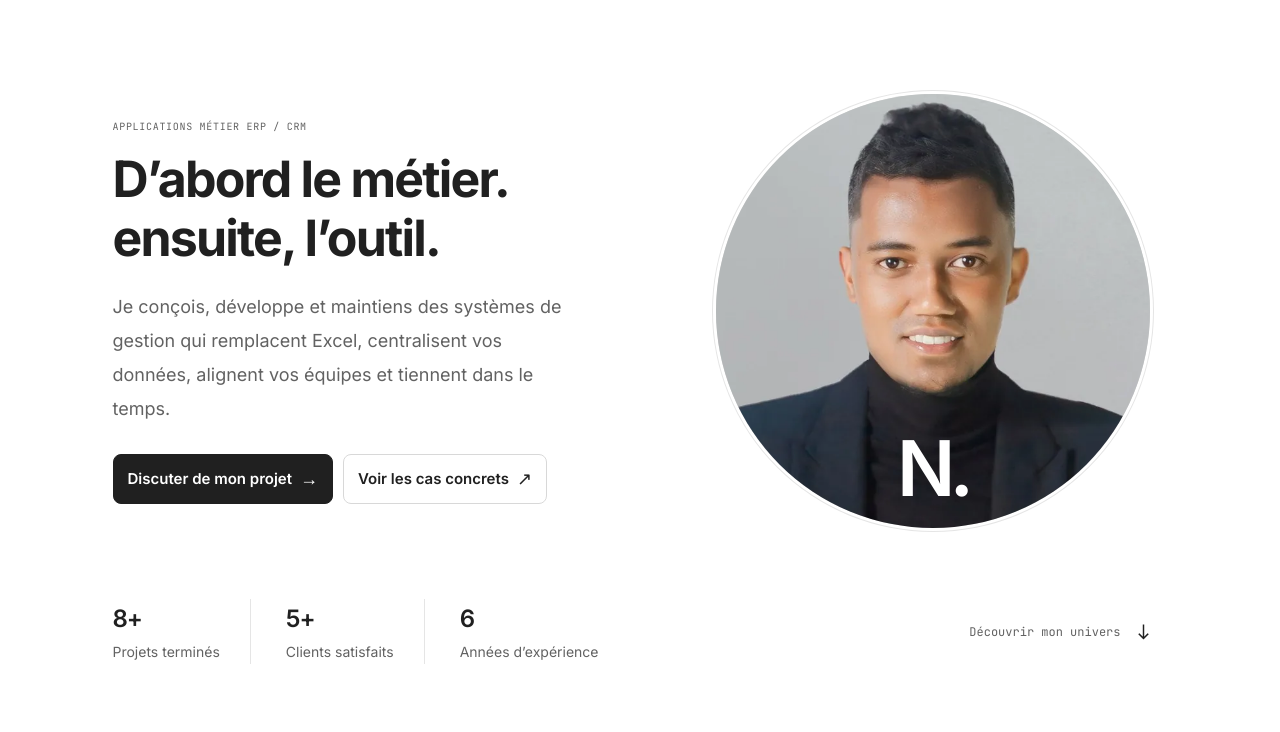
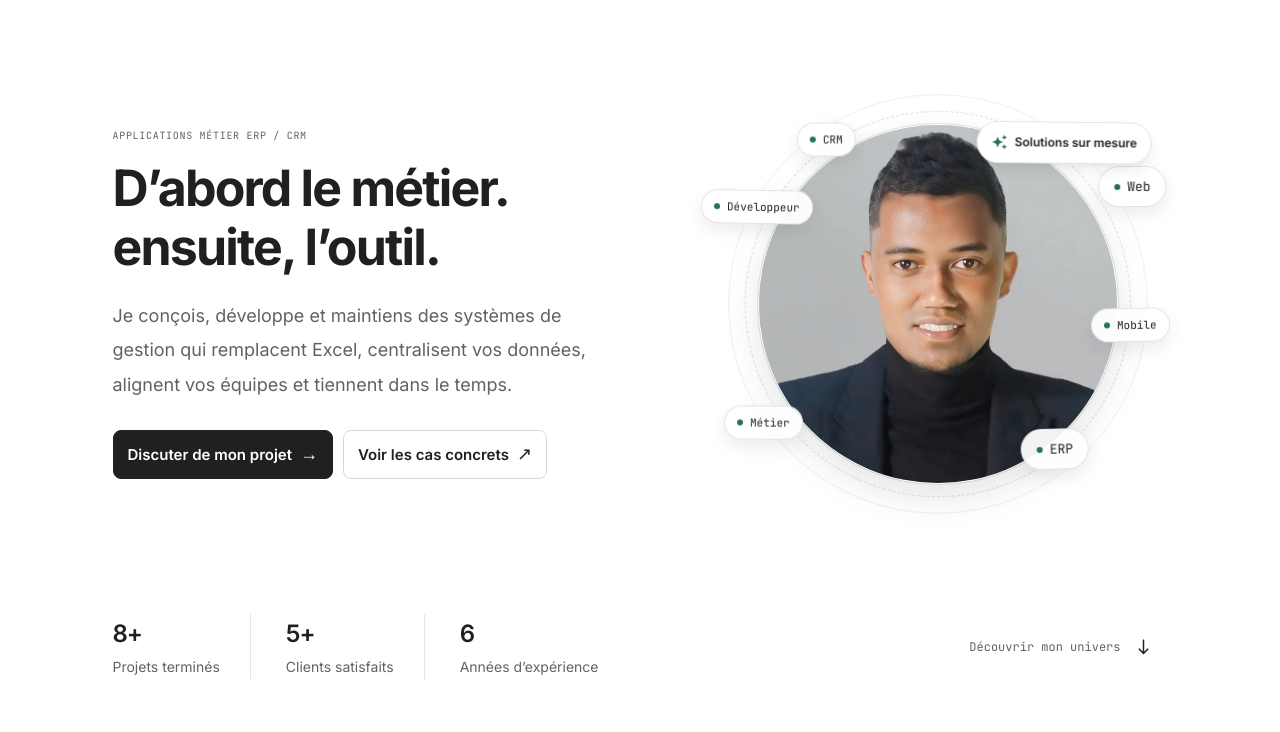
Before and after one commit to narindra2/portfolio, a plain HTML site: page index.html in a window 1280 px wide. Shown: the part 66-798 px from the top of the page. Drawn offline with nearby package versions, Linux system fonts and the light colour scheme; no server answers; a script that the page names is missing.

Commit message:
Refactor hero section: enhance layout and add skill badges for clarity and engagement

```diff
--- a/css/portfolio.css
+++ b/css/portfolio.css
@@ -53,6 +53,11 @@ section { position: relative; padding: 96px 28px; }
 .fade { animation: reveal .65s ease both; }
 .d1 { animation-delay: .08s; } .d2 { animation-delay: .16s; } .d4 { animation-delay: .24s; }
 @keyframes reveal { from { opacity: 0; transform: translateY(12px); } to { opacity: 1; transform: none; } }
+@keyframes orbit-rotate { to { transform: rotate(1turn); } }
+@keyframes orbit-breathe { from { opacity: .45; transform: scale(.98); } to { opacity: 1; transform: scale(1); } }
+@keyframes skill-float-a { 0%,100% { transform: translate3d(0,0,0) rotate(-2deg); } 25% { transform: translate3d(14px,-9px,0) rotate(2deg); } 50% { transform: translate3d(-9px,-16px,0) rotate(-1deg); } 75% { transform: translate3d(-14px,6px,0) rotate(1deg); } }
+@keyframes skill-float-b { 0%,100% { transform: translate3d(0,0,0) rotate(2deg); } 25% { transform: translate3d(-13px,-8px,0) rotate(-2deg); } 50% { transform: translate3d(14px,-6px,0) rotate(1deg); } 75% { transform: translate3d(7px,13px,0) rotate(-1deg); } }
+@keyframes skill-float-c { 0%,100% { transform: translate3d(0,0,0) rotate(-1deg); } 25% { transform: translate3d(8px,12px,0) rotate(2deg); } 50% { transform: translate3d(-12px,-9px,0) rotate(-2deg); } 75% { transform: translate3d(12px,-11px,0) rotate(1deg); } }
 
 /* Cards fade in on first scroll into view */
 .js-reveal .svc-card, .js-reveal .pgal-card, .js-reveal .testi-card, .js-reveal .tech-item { opacity: 0; }
@@ -60,9 +65,10 @@ section { position: relative; padding: 96px 28px; }
 @keyframes cardIn { from { opacity: 0; transform: translateY(20px); } to { opacity: 1; transform: none; } }
 
 /* Intro: the reference's two-column composition, personalized with real content. */
-#accueil { min-height: min(850px, 100svh); padding-top: 155px; padding-bottom: 70px; display: flex; flex-direction: column; justify-content: center; isolation: isolate; overflow: clip; }
-.hero-grid { display: grid; grid-template-columns: 1fr 1.12fr; gap: 66px; align-items: center; width: 100%; }
+#accueil { min-height: min(850px, 100svh); padding-top: 125px; padding-bottom: 55px; display: flex; flex-direction: column; justify-content: center; isolation: isolate; overflow: clip; }
+.hero-grid { display: grid; grid-template-columns: minmax(0,1.12fr) minmax(0,.88fr); gap: 66px; align-items: center; width: 100%; }
 .hero-grid > * { min-width: 0; }
+.hero-copy { min-width: 0; }
 .hero-title { font-size: clamp(36px, 4vw, 50px); letter-spacing: -1.8px; line-height: 1.18; font-weight: 700; }
 .hero-title .hi { color: var(--accent-text); }
 .tw-cursor { display: inline-block; width: 3px; height: .85em; background: currentColor; margin-left: 3px; vertical-align: baseline; transform: translateY(2px); animation: twBlink .75s step-end infinite; }
@@ -75,15 +81,24 @@ section { position: relative; padding: 96px 28px; }
 .hero-social a:hover { color: var(--accent-text); }
 /* Portrait composition: the person behind the work. */
 .hero-intro { margin-bottom: 28px; display: flex; flex-wrap: wrap; gap: 6px 12px; font-size: 13px; color: var(--muted); }
-.hero-portrait { margin: 0; width: 100%; max-width: 440px; justify-self: end; }
+.hero-portrait { position: relative; isolation: isolate; aspect-ratio: 1; margin: 0; width: 100%; max-width: 430px; justify-self: end; display: grid; place-items: center; }
+.hero-portrait::before, .hero-portrait::after { content: ''; position: absolute; z-index: 0; aspect-ratio: 1; border-radius: 50%; pointer-events: none; }
+.hero-portrait::before { inset: 1%; border: 1px solid #ededed; animation: orbit-breathe 8s ease-in-out infinite alternate; }
+.hero-portrait::after { inset: 5%; border: 1px dashed #d8d8d8; animation: orbit-rotate 68s linear infinite; }
 .portrait-heading { display: flex; justify-content: space-between; gap: 16px; margin-bottom: 15px; font: 10px/1.6 var(--mono); text-transform: uppercase; letter-spacing: .07em; color: var(--muted); }
-.portrait-image { position: relative; aspect-ratio: 1; border-radius: 50%; overflow: hidden; border: 3px solid white; box-shadow: 0 0 0 1px var(--border); background: #d4d4d4; }
-.portrait-image img { display: block; width: 100%; height: 100%; object-fit: cover; object-position: 50% 38%;  }
-.portrait-mark { position: absolute; bottom: 20px; left: 50%; transform: translateX(-50%); font-size: clamp(58px, 6vw, 86px); line-height: 1; font-weight: 600; letter-spacing: -6px; color: white; user-select: none; }
-.portrait-caption { display: flex; justify-content: space-between; align-items: center; gap: 16px; margin-top: 34px; padding-top: 17px; border-top: 1px solid var(--text); }
-.portrait-name { font-size: 24px; line-height: 1.25; letter-spacing: -.8px; }
-.portrait-name strong { display: block; font-weight: 600; }
-.portrait-specialty { font-size: 12px; color: var(--muted); line-height: 1.7; text-align: right; }
+.portrait-image { position: relative; z-index: 1; aspect-ratio: 1; width: 84%; border-radius: 50%; overflow: hidden; border: 1px solid white; box-shadow: 0 14px 35px rgb(0 0 0 / 10%), 0 0 0 1px var(--border); background: #d4d4d4; }
+.portrait-image img { display: block; width: 100%; height: 100%; object-fit: cover; object-position: 50% 30%; }
+.portrait-floats { position: absolute; z-index: 2; inset: 0; pointer-events: none; }
+.float-skill { position: absolute; display: inline-flex; align-items: center; gap: 7px; padding: 9px 12px; border: 1px solid rgb(225 225 225 / 90%); border-radius: 999px; background: rgb(255 255 255 / 94%); box-shadow: 0 7px 18px rgb(0 0 0 / 8%); color: var(--text); font: 11px var(--mono); white-space: nowrap; animation: skill-float-a 10s ease-in-out infinite; }
+.float-skill::before { content: ''; width: 6px; height: 6px; flex: 0 0 6px; border-radius: 50%; background: var(--green); }
+.float-developer { top: 22%; left: -2%; animation-name: skill-float-a; animation-duration: 10.5s; animation-delay: -.8s; }
+.float-web { top: 17%; right: -1%; padding: 11px 15px; font-size: 13px; animation: skill-float-b 11s ease-in-out infinite; }
+.float-mobile { top: 51%; right: -4%; animation: skill-float-c 8.5s ease-in-out infinite -1.6s; }
+.float-metier { bottom: 20%; left: -1%; animation: skill-float-b 10.8s ease-in-out infinite -2.4s; }
+.float-erp { bottom: 9%; right: 13%; padding: 11px 15px; font-size: 13px; animation: skill-float-c 12s ease-in-out infinite; }
+.float-crm { top: 7%; left: 19%; animation: skill-float-a 11.5s ease-in-out infinite -3s; }
+.portrait-badge { position: absolute; z-index: 3; top: 8%; right: 3%; display: inline-flex; align-items: center; gap: 7px; padding: 10px 14px; border: 1px solid var(--border); border-radius: 999px; background: white; box-shadow: var(--shadow); color: var(--text); font-size: 12px; font-weight: 600; white-space: nowrap; animation: skill-float-b 12s ease-in-out infinite; }
+.portrait-badge .material-icons { color: var(--green); font-size: 16px; }
 .hero-bottom { max-width: 1040px; width: 100%; margin: 66px auto 0; display: flex; align-items: center; justify-content: space-between; gap: 25px; }
 .hero-stats { display: flex; gap: 35px; }
 .hero-stat { padding-right: 30px; border-right: 1px solid var(--border); }
@@ -245,6 +260,7 @@ footer { max-width: 1160px; margin: auto; padding: 30px 28px; display: flex; jus
   .hero-body { max-width: 520px; }
   .hero-actions { flex-wrap: wrap; }
   .hero-portrait { max-width: 440px; justify-self: center; width: 100%; }
+  .hero-copy { width: min(100%,560px); justify-self: center; }
   .hero-bottom { margin-top: 45px; }
   .hero-stats { gap: 22px; }
   .hero-stat { padding-right: 22px; }
--- a/index.html
+++ b/index.html
@@ -93,7 +93,7 @@
 <!-- ═══ HERO ═══ -->
 <section id="accueil">
   <div class="hero-grid">
-    <div class="fade">
+    <div class="hero-copy fade">
       <div class="portrait-heading"><span>Applications métier ERP / CRM</span></div>
       <h1 class="hero-title"><span class="tw-line">D’abord le métier. </span><br><span class="hi tw-line">ensuite, l’outil.</span></h1>
       <script>
@@ -138,13 +138,20 @@
         <a href="#projets" class="btn-ghost">Voir les cas concrets <span class="button-arrow" aria-hidden="true">↗</span></a>
         <!-- <a href="https://app.enhancv.com/share/94ee3ccc/" class="btn-ghost" target="_blank" rel="noopener noreferrer">Voir mon CV <span class="button-arrow" aria-hidden="true">↗</span></a> -->
       </div>
-
     </div>
     <figure class="hero-portrait fade d2">
       <div class="portrait-image">
-        <img src="images/narindra.webp" alt="Narindra Ndimby, développeur de systèmes ERP et CRM" width="835" height="675" decoding="async" fetchpriority="high" />
-        <span class="portrait-mark" aria-hidden="true">N.</span>
+        <img src="images/narindra.webp" alt="Portrait de Narindra Ndimby" width="835" height="675" decoding="async" fetchpriority="high" />
       </div>
+      <div class="portrait-floats" aria-hidden="true">
+        <span class="float-skill float-developer">Développeur</span>
+        <span class="float-skill float-web">Web</span>
+        <span class="float-skill float-mobile">Mobile</span>
+        <span class="float-skill float-metier">Métier</span>
+        <span class="float-skill float-erp">ERP</span>
+        <span class="float-skill float-crm">CRM</span>
+      </div>
+      <span class="portrait-badge"><span class="material-icons" aria-hidden="true">auto_awesome</span> Solutions sur mesure</span>
     </figure>
   </div>
   <div class="hero-bottom fade d4">
@@ -609,6 +616,7 @@
 <script>
   // EmailJS chargé après le rendu (non bloquant)
   function loadEmailJs() {
+    return
     if (window.emailjs) return Promise.resolve(window.emailjs);
     if (loadEmailJs._p) return loadEmailJs._p;
     loadEmailJs._p = new Promise(function(resolve, reject) {
```
